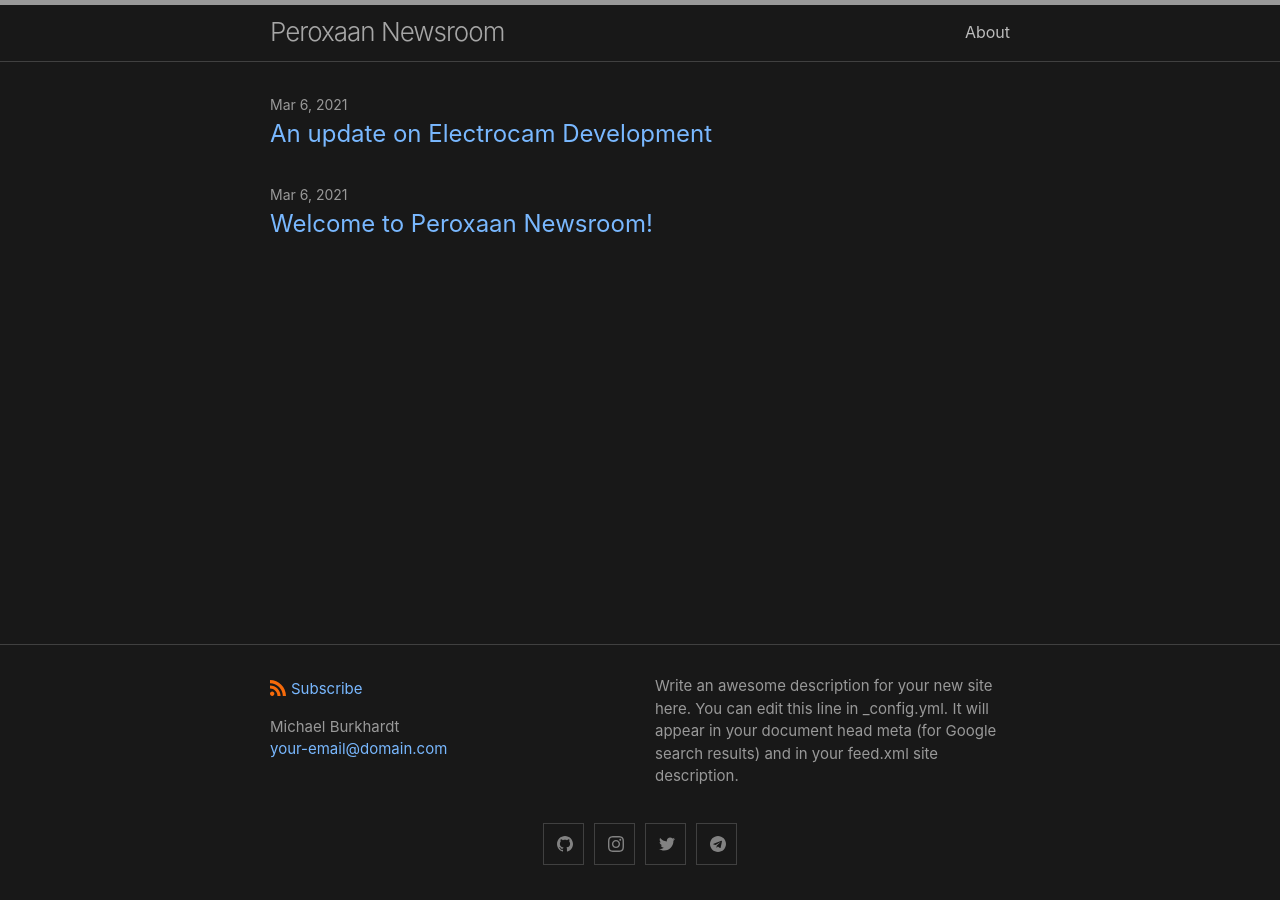
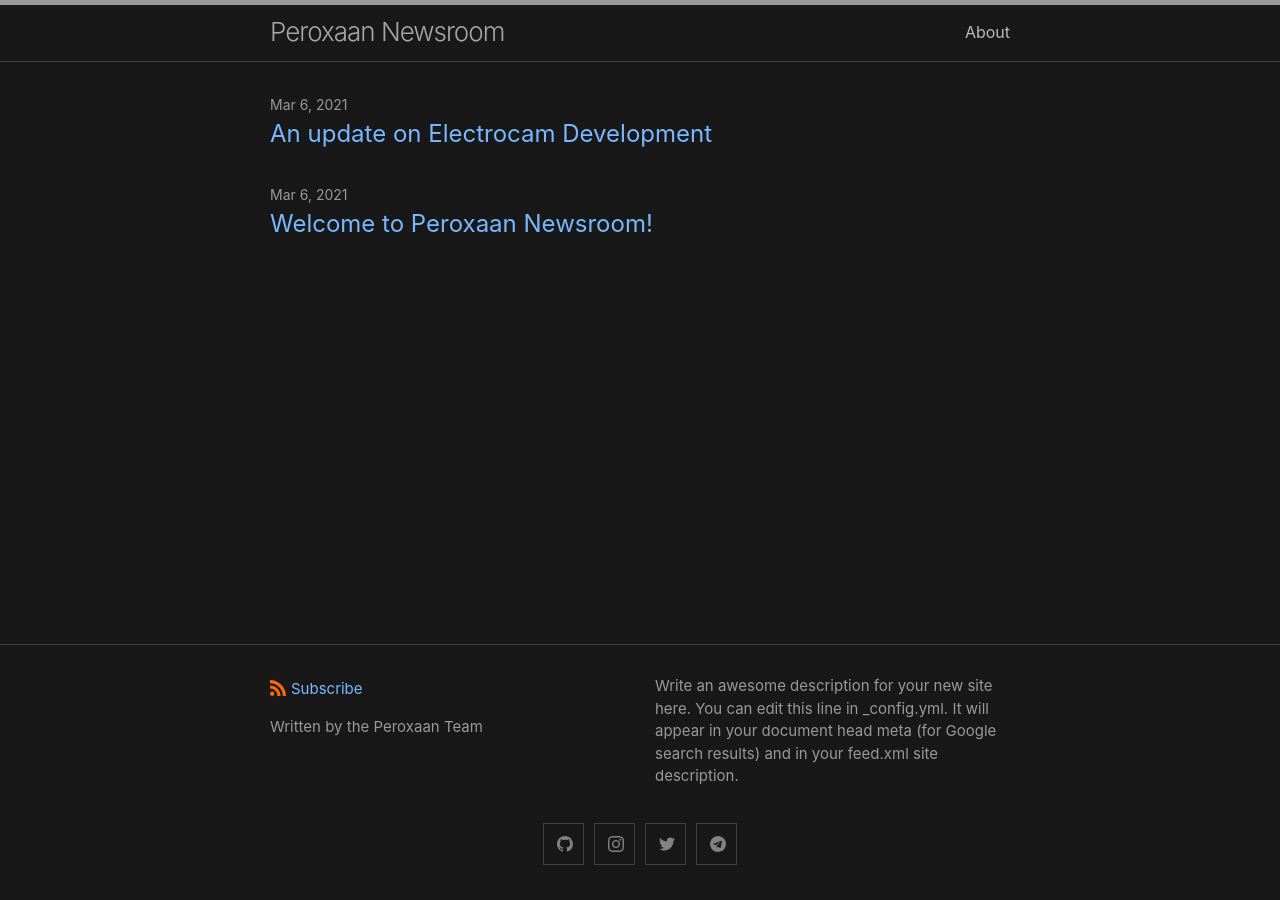
Before and after one commit to Peroxaan/peroxaan-newsroom, a Jekyll site: the page built from index.md, in a window 1280 px wide. Built offline with Jekyll 4.4.1, drawn with Linux system fonts in a browser that asks for light colours.

Commit message:
Update _config.yml

```diff
--- a/_config.yml
+++ b/_config.yml
@@ -1,7 +1,7 @@
 title: Peroxaan Newsroom
 author:
-  name: Michael Burkhardt
-  email: your-email@domain.com
+  name: Written by the Peroxaan Team
+  email: # your-email@domain.com
 description: > # this means to ignore newlines until "show_excerpts:"
   Write an awesome description for your new site here. You can edit this
   line in _config.yml. It will appear in your document head meta (for
```
